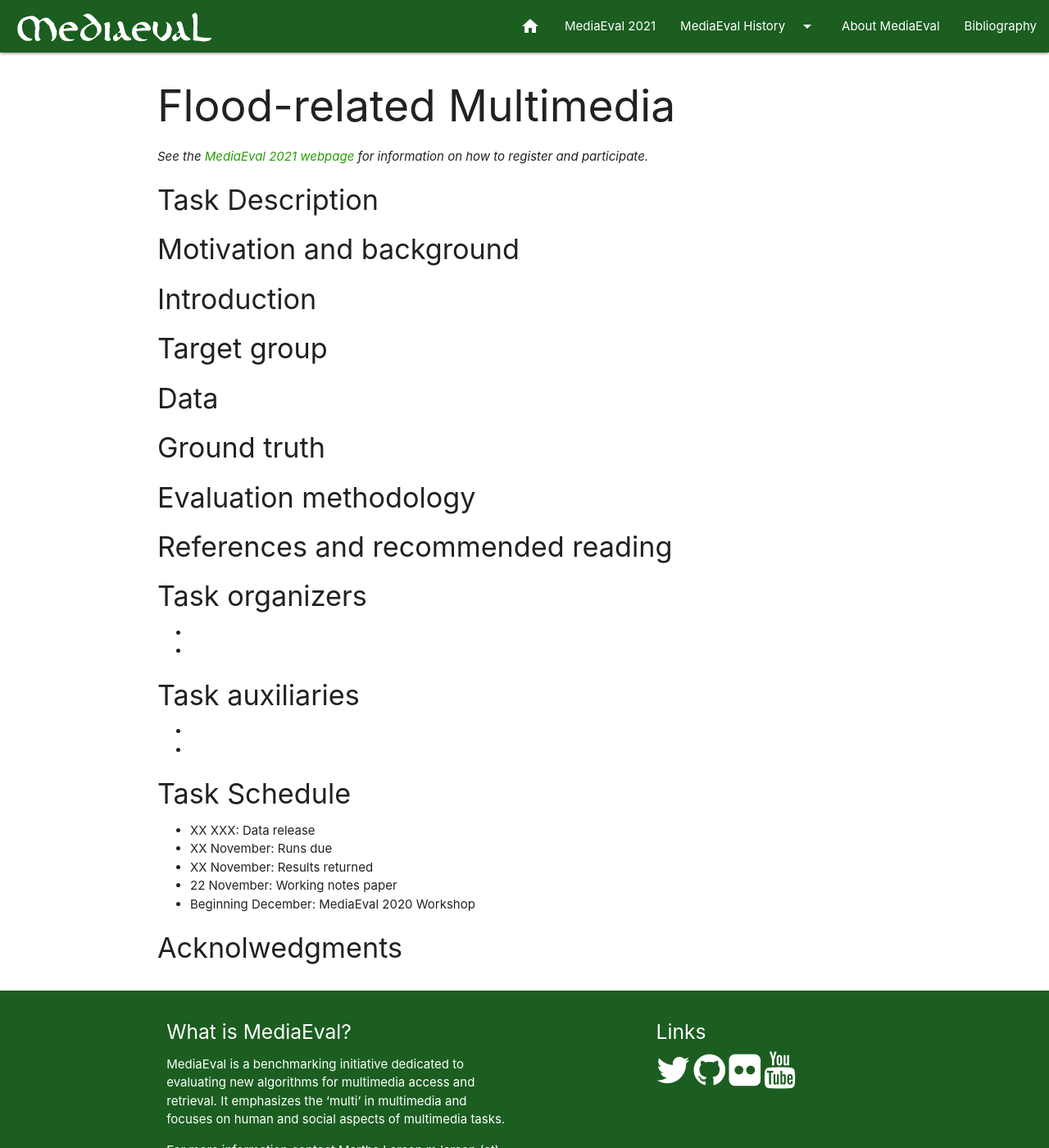
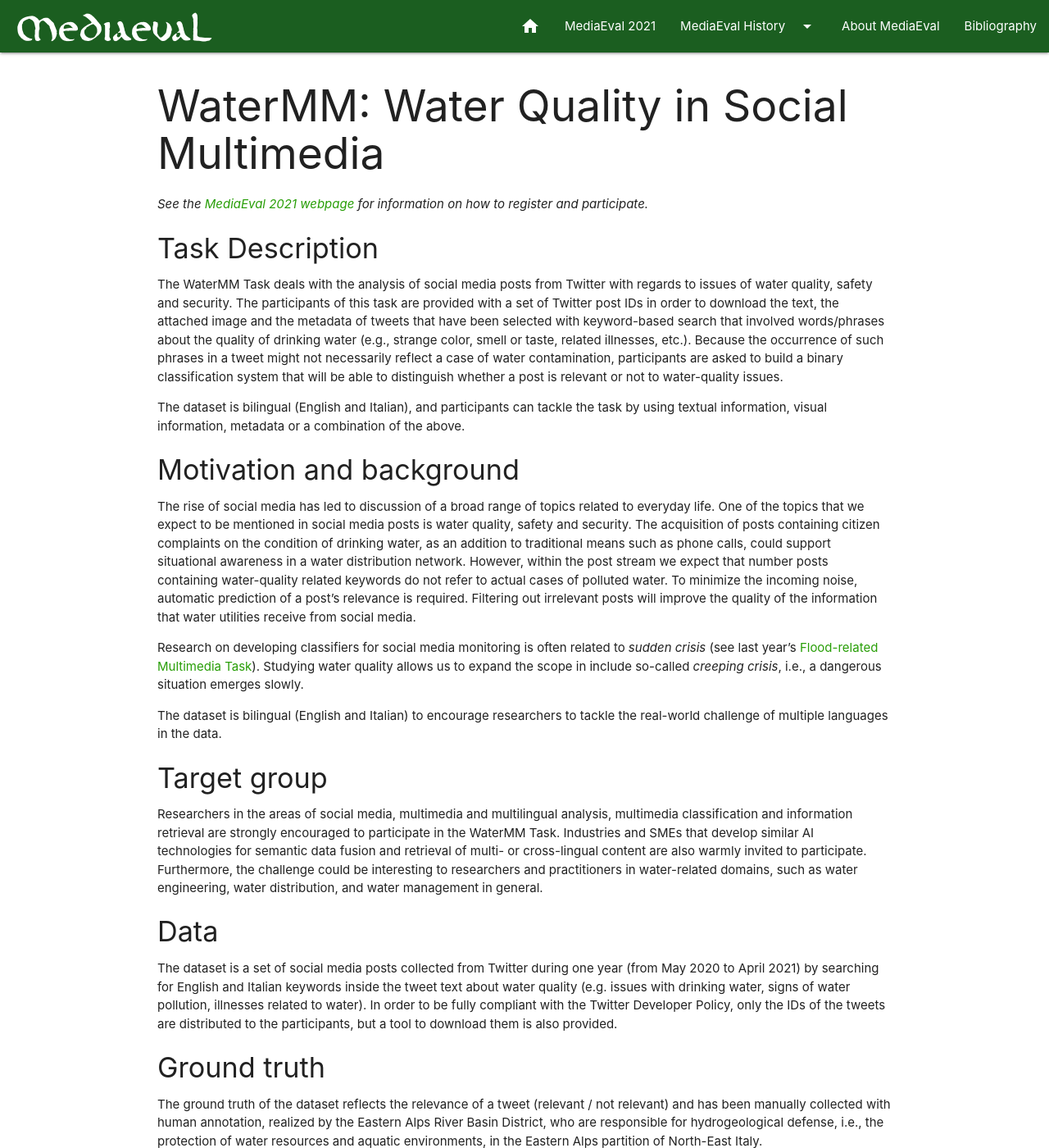
Before and after one commit to multimediaeval/multimediaeval.github.io, a Jekyll site: the page built from _editions/2021/tasks/watermm.md, in a window 1280 px wide and 1400 px high. Shown: the whole window at 82% size. Built offline with Jekyll 4.4.1, drawn with Linux system fonts in a browser that asks for light colours; some of the changed text lies outside the part shown.

Commit message:
Update watermm.md

```diff
--- a/_editions/2021/tasks/watermm.md
+++ b/_editions/2021/tasks/watermm.md
@@ -5,7 +5,7 @@
 hide: true
 
 # required info
-title: "Flood-related Multimedia"
+title: "WaterMM: Water Quality in Social Multimedia"
 subtitle:
 blurb: "Insert blurb here, keep it between the quotes in order to handle any special characters"
 ---
@@ -14,18 +14,37 @@
 *See the [MediaEval 2021 webpage](https://multimediaeval.github.io/editions/2021/) for information on how to register and participate.*
 
 #### Task Description
+The WaterMM Task deals with the analysis of social media posts from Twitter with regards to issues of water quality, safety and security. The participants of this task are provided with a set of Twitter post IDs in order to download the text, the attached image and the metadata of tweets that have been selected with keyword-based search that involved words/phrases about the quality of drinking water (e.g., strange color, smell or taste, related illnesses, etc.). Because the occurrence of such phrases in a tweet might not necessarily reflect a case of water contamination, participants are asked to build a binary classification system that will be able to distinguish whether a post is relevant or not to water-quality issues.
+
+The dataset is bilingual (English and Italian), and participants can tackle the task by using textual information, visual information, metadata or a combination of the above.
+
+<!-- # Consider adding the following line:
+*Participants are encouraged to make their code public with their submission.*
+-->
 
 #### Motivation and background
+The rise of social media has led to discussion of a broad range of topics related to everyday life. One of the topics that we expect to be mentioned in social media posts is water quality, safety and security. The acquisition of posts containing citizen complaints on the condition of drinking water, as an addition to traditional means such as phone calls, could support situational awareness in a water distribution network. However, within the post stream we expect that number posts containing water-quality related keywords do not refer to actual cases of polluted water. To minimize the incoming noise, automatic prediction of a post’s relevance is required. Filtering out irrelevant posts will improve the quality of the information that water utilities receive from social media.
+<!-- # In this sentence above, expand water utilities to include other relevant organization. It is not clear, for example, that Eastern Alps River Basin District is a water utility. Note that countries differentiate between public and privte utilities.
+-->
 
-#### Introduction
+<!-- Please check the following, which has been edited in order to draw attention/make the contrast with to your previous efforts
+-->
+Research on developing classifiers for social media monitoring is often related to *sudden crisis* (see last year's [Flood-related Multimedia Task](https://multimediaeval.github.io/editions/2020/tasks/floodmultimedia/)). Studying water quality allows us to expand the scope in include so-called *creeping crisis*, i.e., a dangerous situation emerges slowly.
+
+The dataset is bilingual (English and Italian) to encourage researchers to tackle the real-world challenge of multiple languages in the data.
 
 #### Target group
+Researchers in the areas of social media, multimedia and multilingual analysis, multimedia classification and information retrieval are strongly encouraged to participate in the WaterMM Task. Industries and SMEs that develop similar AI technologies for semantic data fusion and retrieval of multi- or cross-lingual content are also warmly invited to participate. Furthermore, the challenge could be interesting to researchers and practitioners in water-related domains, such as water engineering, water distribution, and water management in general.
 
 #### Data
+The dataset is a set of social media posts collected from Twitter during one year (from May 2020 to April 2021) by searching for English and Italian keywords inside the tweet text about water quality (e.g. issues with drinking water, signs of water pollution, illnesses related to water). In order to be fully compliant with the Twitter Developer Policy, only the IDs of the tweets are distributed to the participants, but a tool to download them is also provided.
 
 #### Ground truth
+The ground truth of the dataset reflects the relevance of a tweet (relevant / not relevant) and has been manually collected with human annotation, realized by the Eastern Alps River Basin District, who are responsible for hydrogeological defense, i.e., the protection of water resources and aquatic environments, in the Eastern Alps partition of North-East Italy.
 
 #### Evaluation methodology
+The evaluation metric for the binary classification of tweets as relevant (1) or not relevant (0) will be F-score.
+<!-- # Please considering adding: We also encourage participants to carry out a failure analysis of their results in order to gain insight in the mistakes that their classifiers make.-->
 
 #### References and recommended reading
 <!-- # Please use the ACM format for references https://www.acm.org/publications/authors/reference-formatting (but no DOI needed)-->
```
